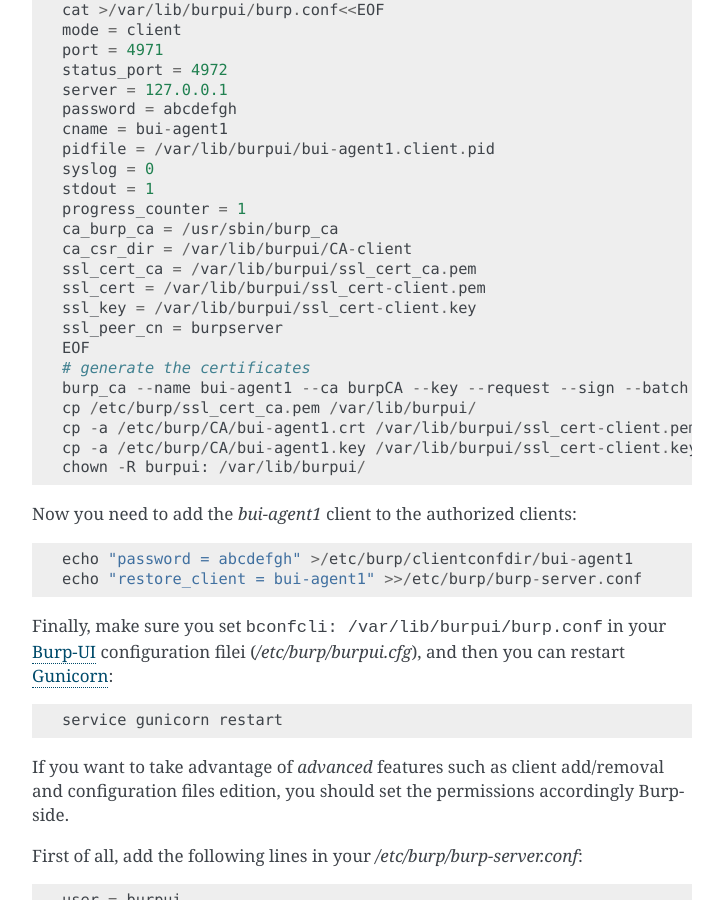
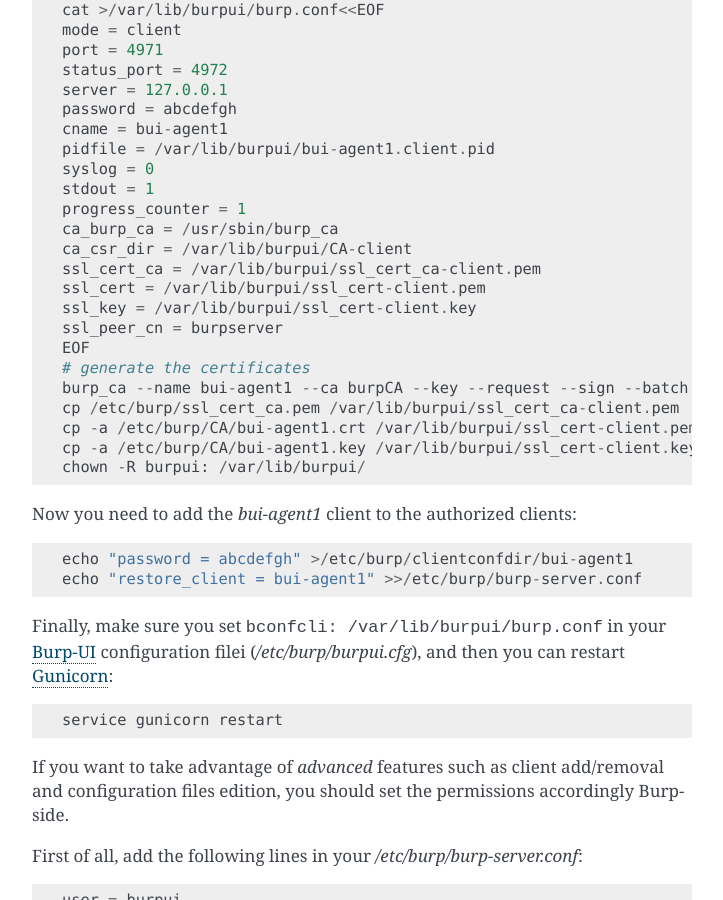
Before and after one commit to ziirish/burp-ui, a Sphinx documentation site: the page built from docs/gunicorn.rst, in a window 1280 px wide and 900 px high, scrolled down 1459 px. Shown: the whole window, without its empty margins (388-1111 px from the left). Built offline with Sphinx 7.4.7, drawn with Linux system fonts in a browser that asks for light colours; pages that are not in the unit, such as notebooks, are missing from menus.

Commit message:
change client ssl_cert_ca to avoid race conditions (fixes #182)

```diff
--- a/docs/gunicorn.rst
+++ b/docs/gunicorn.rst
@@ -86,14 +86,14 @@
     progress_counter = 1
     ca_burp_ca = /usr/sbin/burp_ca
     ca_csr_dir = /var/lib/burpui/CA-client
-    ssl_cert_ca = /var/lib/burpui/ssl_cert_ca.pem
+    ssl_cert_ca = /var/lib/burpui/ssl_cert_ca-client.pem
     ssl_cert = /var/lib/burpui/ssl_cert-client.pem
     ssl_key = /var/lib/burpui/ssl_cert-client.key
     ssl_peer_cn = burpserver
     EOF
     # generate the certificates
     burp_ca --name bui-agent1 --ca burpCA --key --request --sign --batch
-    cp /etc/burp/ssl_cert_ca.pem /var/lib/burpui/
+    cp /etc/burp/ssl_cert_ca.pem /var/lib/burpui/ssl_cert_ca-client.pem
     cp -a /etc/burp/CA/bui-agent1.crt /var/lib/burpui/ssl_cert-client.pem
     cp -a /etc/burp/CA/bui-agent1.key /var/lib/burpui/ssl_cert-client.key
     chown -R burpui: /var/lib/burpui/
--- a/docs/step-by-step.rst
+++ b/docs/step-by-step.rst
@@ -99,7 +99,7 @@
     ca_burp_ca = /usr/sbin/burp_ca
     ca_csr_dir = /etc/burp/CA-client
     # SSL certificate authority - same file on both server and client
-    ssl_cert_ca = /etc/burp/ssl_cert_ca.pem
+    ssl_cert_ca = /etc/burp/ssl_cert_ca-client.pem
     # Client SSL certificate
     ssl_cert = /etc/burp/ssl_cert-client.pem
     # Client SSL key
@@ -231,7 +231,7 @@
     ca_burp_ca = /usr/sbin/burp_ca
     ca_csr_dir = /etc/burp/CA-client
     # SSL certificate authority - same file on both server and client
-    ssl_cert_ca = /etc/burp/ssl_cert_ca.pem
+    ssl_cert_ca = /etc/burp/ssl_cert_ca-client.pem
     # Client SSL certificate
     ssl_cert = /etc/burp/ssl_cert-client.pem
     # Client SSL key
```
